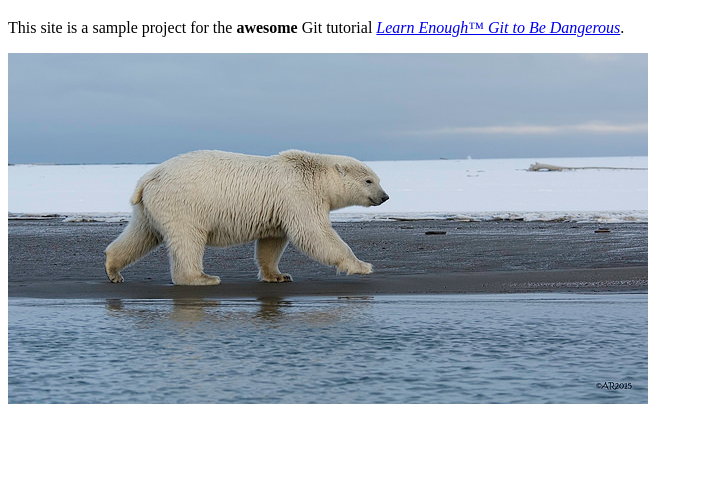
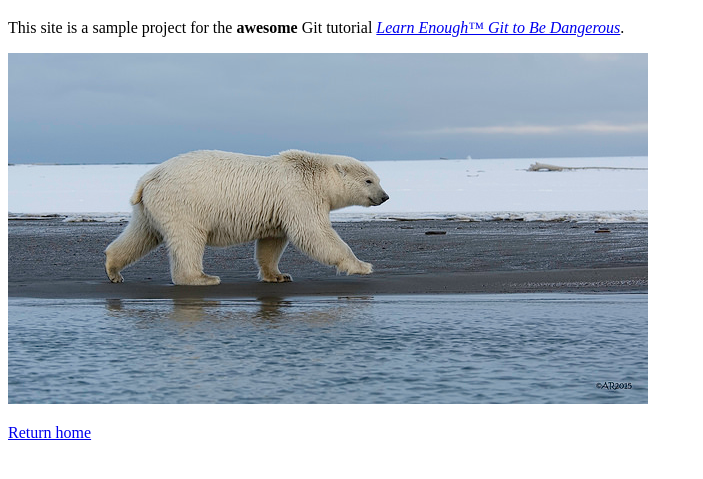
Before and after one commit to john-w-c/website, a plain HTML site: page about.html in a window 1280 px wide. Shown: the part 61-540 px from the top of the page, without its empty margins (0-703 px from the left). Drawn offline with Linux system fonts and the light colour scheme.

Commit message:
Add return home link to about page

```diff
--- a/about.html
+++ b/about.html
@@ -13,5 +13,8 @@
     <a href="https://www.flickr.com/photos/puliarfanita/22959238329">
       <img src="images/polar_bear.jpg" alt="Polar Bear">
     </a>
+    <p>
+      <a href="index.html">Return home</a>
+    </p>
   </body>
 </html>
```
